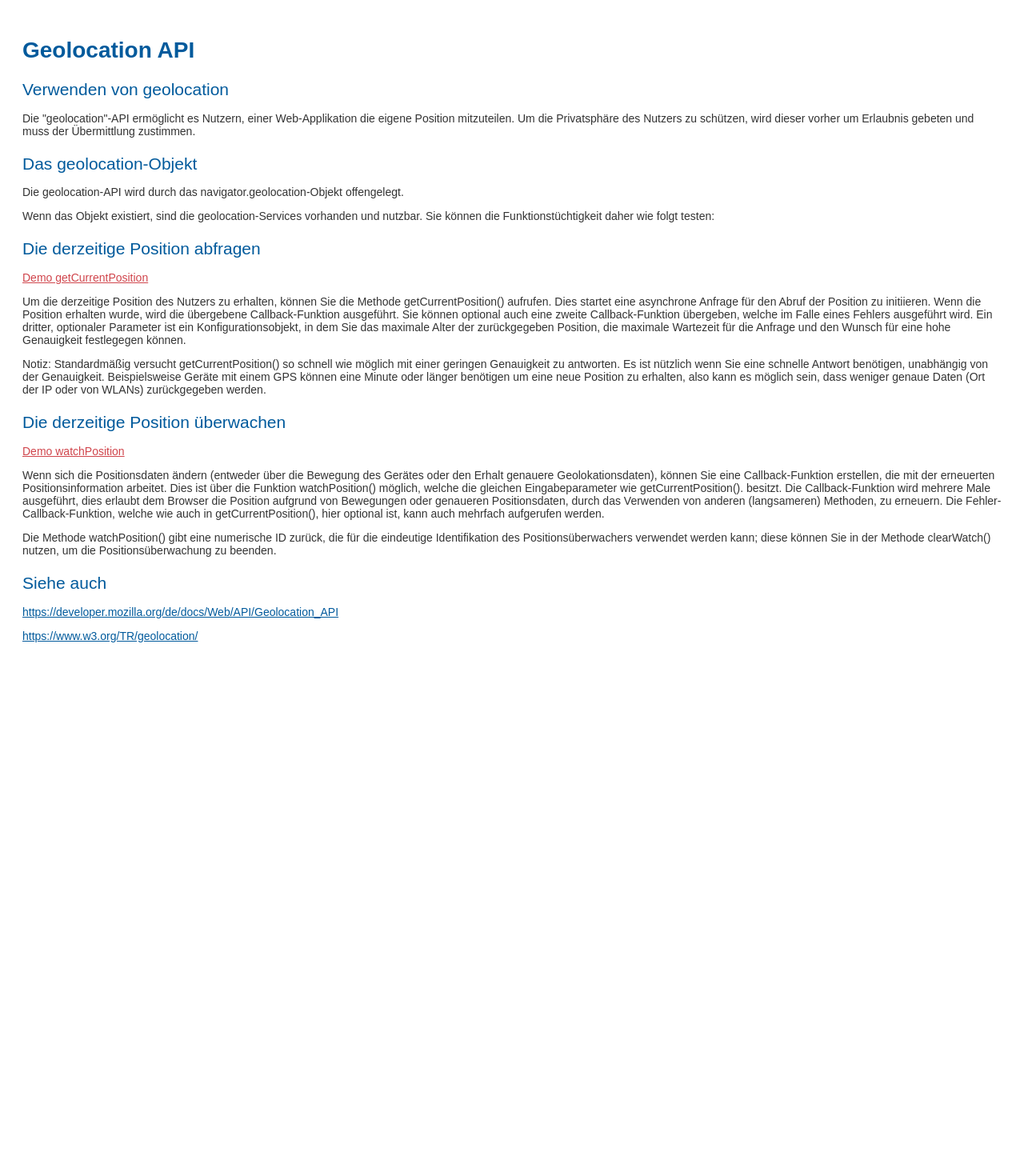
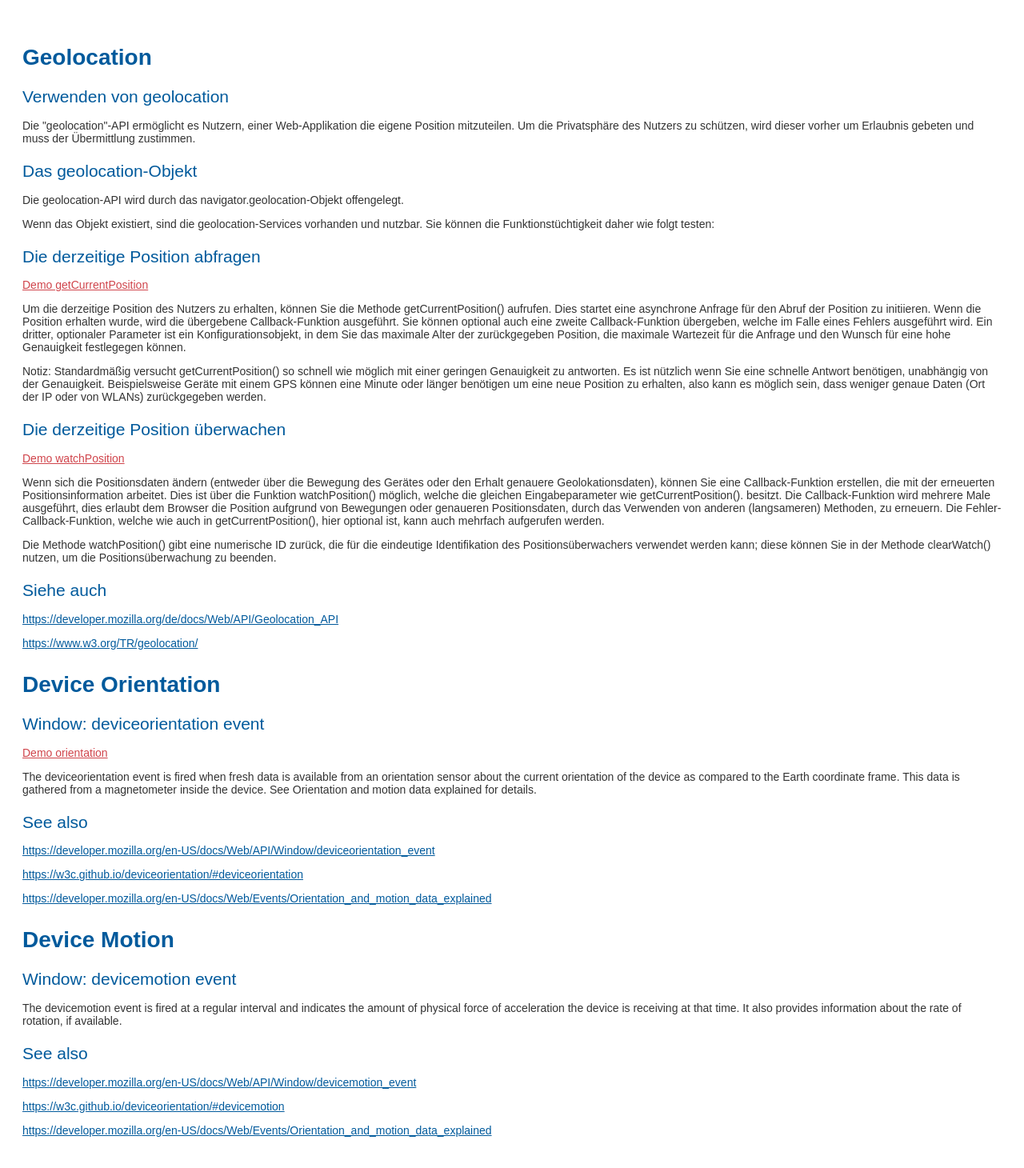
Before and after one commit to grosr11/wastehunter, a plain HTML site: page demo/index.html in a window 1280 px wide. Shown: the whole page at 80% size. Before the commit the page ends 845 px from the top, so only its background shows below. Drawn offline with Linux system fonts and the light colour scheme.

Commit message:
orientation demo

```diff
--- a/demo/index.html
+++ b/demo/index.html
@@ -1,7 +1,7 @@
 <!DOCTYPE html>
 <html>
   <head>
-    <title>Geolocation - API</title>
+    <title>Web APIs</title>
     <meta charset="utf-8" />
     <meta name="viewport" content="initial-scale=1.0" />
     <style>
@@ -10,11 +10,12 @@
         font: 14px sans-serif;
         color: #333;
       }
-      h1 {
+      h2 {
+        margin: 1em 0 0.5em;
         font-size: 2em;
         color: #005a9c;
       }
-      h2 {
+      h3 {
         margin: 1em 0 0.75em;
         font-size: 1.5em;
         font-weight: normal;
@@ -29,15 +30,15 @@
     </style>
   </head>
   <body>
-    <h1>Geolocation API</h1>
-    <h2>Verwenden von geolocation</h2>
+    <h2>Geolocation</h2>
+    <h3>Verwenden von geolocation</h3>
     <p>
       Die "geolocation"-API ermöglicht es Nutzern, einer Web-Applikation die
       eigene Position mitzuteilen. Um die Privatsphäre des Nutzers zu schützen,
       wird dieser vorher um Erlaubnis gebeten und muss der Übermittlung
       zustimmen.
     </p>
-    <h2>Das geolocation-Objekt</h2>
+    <h3>Das geolocation-Objekt</h3>
     <p>
       Die geolocation-API wird durch das navigator.geolocation-Objekt
       offengelegt.
@@ -46,7 +47,7 @@
       Wenn das Objekt existiert, sind die geolocation-Services vorhanden und
       nutzbar. Sie können die Funktionstüchtigkeit daher wie folgt testen:
     </p>
-    <h2>Die derzeitige Position abfragen</h2>
+    <h3>Die derzeitige Position abfragen</h3>
     <a href="geolocation-1.html">Demo getCurrentPosition</a>
     <p>
       Um die derzeitige Position des Nutzers zu erhalten, können Sie die Methode
@@ -67,7 +68,7 @@
       Position zu erhalten, also kann es möglich sein, dass weniger genaue Daten
       (Ort der IP oder von WLANs) zurückgegeben werden.
     </p>
-    <h2>Die derzeitige Position überwachen</h2>
+    <h3>Die derzeitige Position überwachen</h3>
     <p><a href="geolocation-2.html">Demo watchPosition</a></p>
     <p>
       Wenn sich die Positionsdaten ändern (entweder über die Bewegung des
@@ -87,7 +88,7 @@
       diese können Sie in der Methode clearWatch() nutzen, um die
       Positionsüberwachung zu beenden.
     </p>
-    <h2>Siehe auch</h2>
+    <h3>Siehe auch</h3>
     <p>
       <a href="https://developer.mozilla.org/de/docs/Web/API/Geolocation_API"
         >https://developer.mozilla.org/de/docs/Web/API/Geolocation_API</a
@@ -98,5 +99,60 @@
         >https://www.w3.org/TR/geolocation/</a
       >
     </p>
+
+    <h2>Device Orientation</h2>
+    <h3>Window: deviceorientation event</h3>
+    <p><a href="orientation.html">Demo orientation</a></p>
+    <p>
+      The deviceorientation event is fired when fresh data is available from an
+      orientation sensor about the current orientation of the device as compared
+      to the Earth coordinate frame. This data is gathered from a magnetometer
+      inside the device. See Orientation and motion data explained for details.
+    </p>
+    <h3>See also</h3>
+    <p>
+      <a
+        href="https://developer.mozilla.org/en-US/docs/Web/API/Window/deviceorientation_event"
+        >https://developer.mozilla.org/en-US/docs/Web/API/Window/deviceorientation_event</a
+      >
+    </p>
+    <p>
+      <a href="https://w3c.github.io/deviceorientation/#deviceorientation"
+        >https://w3c.github.io/deviceorientation/#deviceorientation</a
+      >
+    </p>
+    <p>
+      <a
+        href="https://developer.mozilla.org/en-US/docs/Web/Events/Orientation_and_motion_data_explained"
+        >https://developer.mozilla.org/en-US/docs/Web/Events/Orientation_and_motion_data_explained</a
+      >
+    </p>
+
+    <h2>Device Motion</h2>
+    <h3>Window: devicemotion event</h3>
+    <p>
+      The devicemotion event is fired at a regular interval and indicates the
+      amount of physical force of acceleration the device is receiving at that
+      time. It also provides information about the rate of rotation, if
+      available.
+    </p>
+    <h3>See also</h3>
+    <p>
+      <a
+        href="https://developer.mozilla.org/en-US/docs/Web/API/Window/devicemotion_event"
+        >https://developer.mozilla.org/en-US/docs/Web/API/Window/devicemotion_event</a
+      >
+    </p>
+    <p>
+      <a href="https://w3c.github.io/deviceorientation/#devicemotion"
+        >https://w3c.github.io/deviceorientation/#devicemotion</a
+      >
+    </p>
+    <p>
+      <a
+        href="https://developer.mozilla.org/en-US/docs/Web/Events/Orientation_and_motion_data_explained"
+        >https://developer.mozilla.org/en-US/docs/Web/Events/Orientation_and_motion_data_explained</a
+      >
+    </p>
   </body>
 </html>
```
Also changed, not shown: demo/geolocation-1.html (+5 -4 lines), demo/geolocation-2.html (+5 -4 lines), demo/orientation.html (added, +85 -0 lines).
